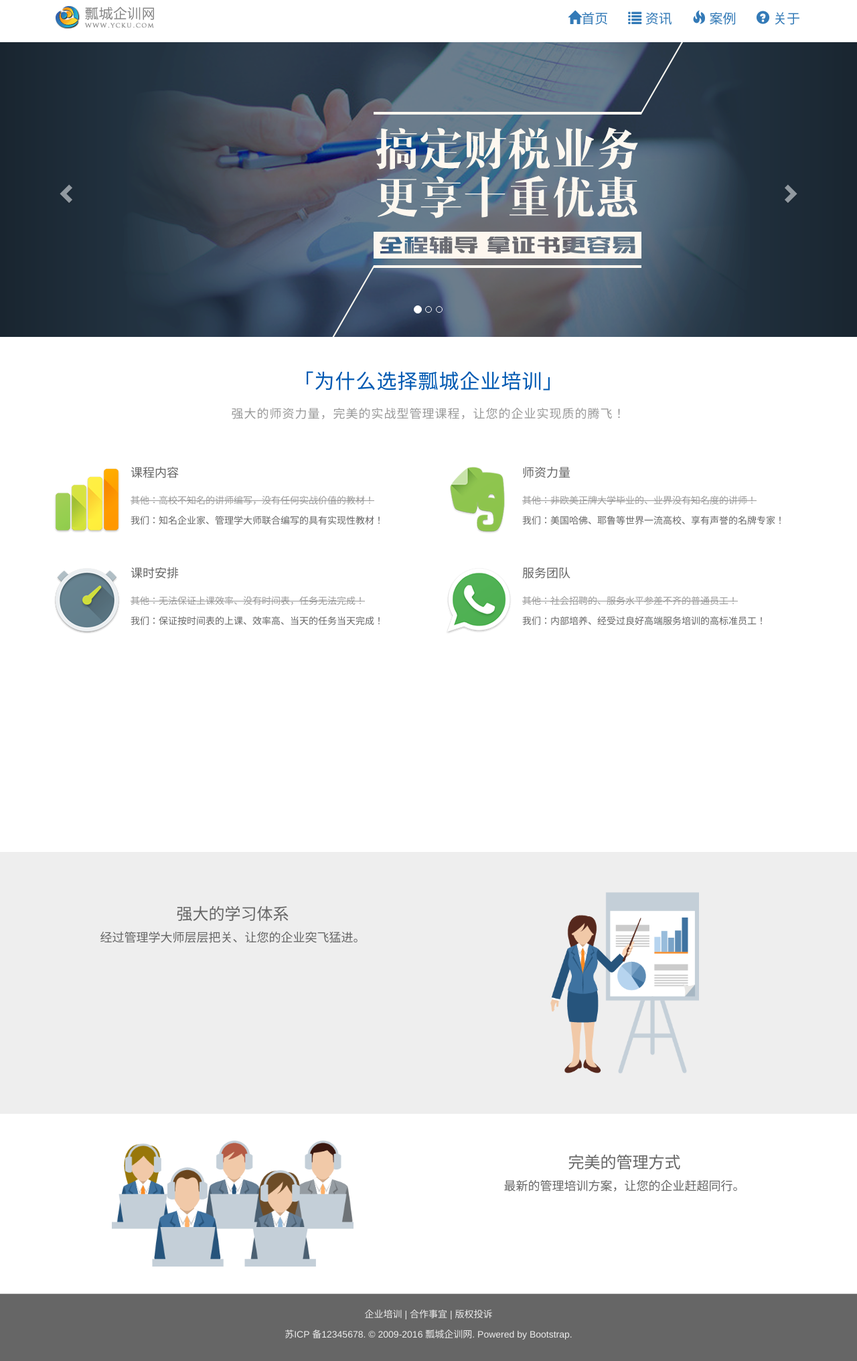
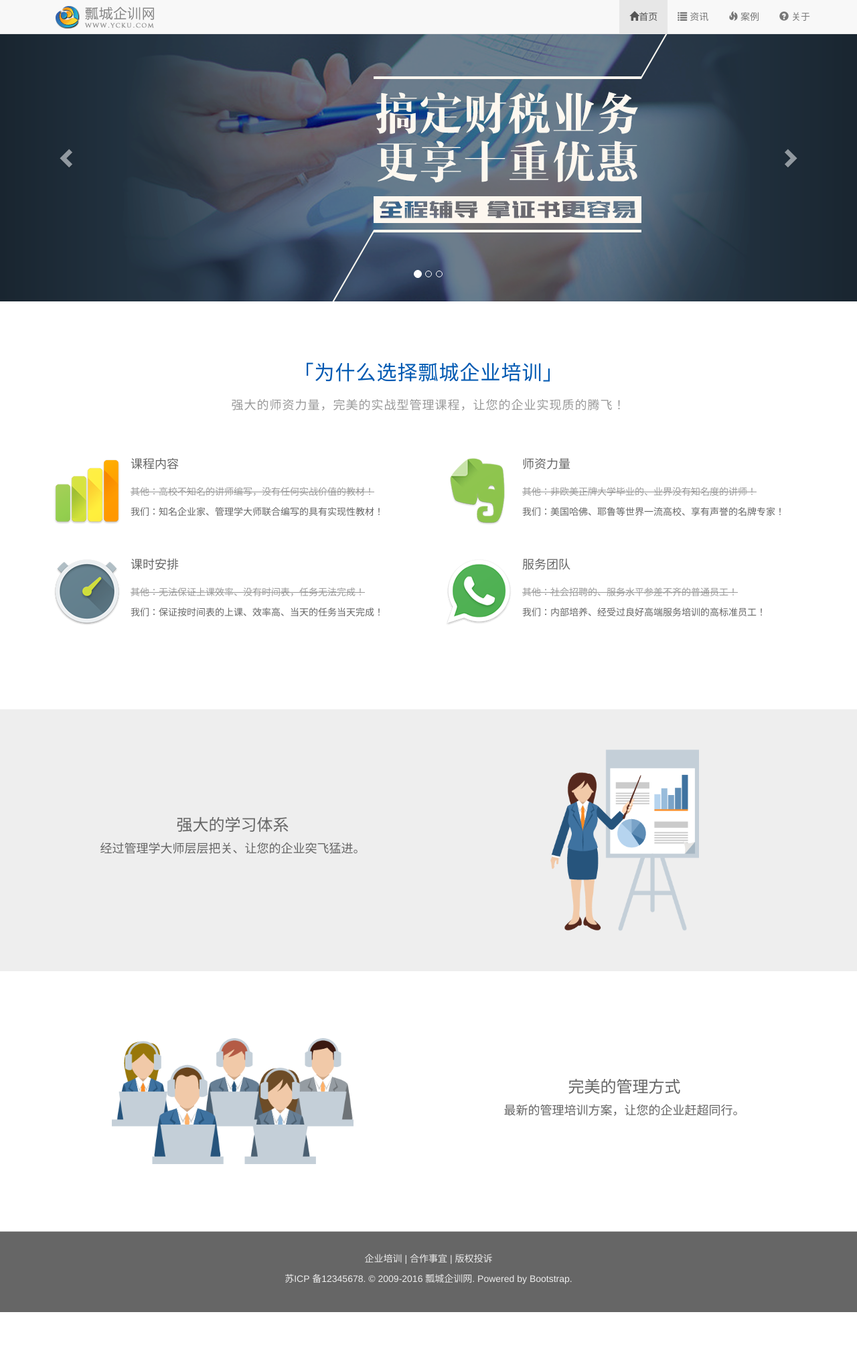
Before and after one commit to y992/y992.github.io, a plain HTML site: page homepage/index.html in a window 1280 px wide. Shown: the whole page at 67% size. After the commit the page ends 1989 px from the top, so only its background shows below. Drawn offline with nearby package versions, Linux system fonts and the light colour scheme.

Commit message:
homepage tab1-2-3

```diff
--- a/homepage/css/homepage.css
+++ b/homepage/css/homepage.css
@@ -21,6 +21,7 @@ body {
 	text-align: center;
 	letter-spacing: 1px;
 	color: #0059b2;
+	margin-top: 60px;
 }
 .tab-p {
 	font-size: 15px;
@@ -78,17 +79,19 @@ body {
 	background-color: #eee;
 	padding: 60px 20px;
 	text-align: center;
-	margin-top: 300px;
-
+	margin-top: 100px;
 }
+.tab2 h3{margin-top: 100px ;}
 .tab2 img {
 	width: 40%;
 	height: 40%;
 }
-.tab3 {
+.tab3{
 	padding: 60px 20px;
 	text-align: center;
+	margin:60px  auto;
 }
+.tab3 h3{margin-top: 60px;}
 .tab3 img {
 	width: 65%;
 	height: 65%;
@@ -96,7 +99,7 @@ body {
 #footer {
 	background-color: #666;
 	border-top: 1px solid #ccc;
-	padding: 20px;
+	padding: 30px;
 	text-align: center;
 	color: #eee;
 }
--- a/homepage/index.html
+++ b/homepage/index.html
@@ -9,9 +9,12 @@
 		<link rel="stylesheet" href="css/homepage.css"
 	</head>
 	<body>
-			<nav class="navber navber-default navber-fixed-top">
+			<!--<nav class="navber navber-default navber-fixed-top">
 				<div class="container">
-					<div class="nav-header">
+					<div class="nav-header">-->
+				<nav class="navbar navbar-default navbar-fixed-top">
+					<div class="container">
+						<div class="navbar-header">
 						<a href="#" class="navbar-brand" style="padding: 0;margin: 0;"><img src="img/imags/logo.png" alt="瓢城企训网"></a>
 						<button type="button" class="navbar-toggle" data-toggle="collapse" data-target=".navbar-responsive-collapse">
 						<span class="sr-only">切换导航</span>
@@ -21,7 +24,7 @@
 						</button>
 					</div>
 					<div class="collapse navbar-collapse" id="navbar-collapse">
-						<ul class="nav navbar-nav navbar-right " style="margin-top:0px;font-size: 20px;">
+						<ul class="nav navbar-nav navbar-right " style="margin-top:0px;">
 							 <li class="active">
 							 	<a href="#"><span class="glyphicon glyphicon-home"></span>首页</a>
 							 </li>
@@ -119,7 +122,6 @@
 						</div>
 					</div>
 				</div>
-		</div>
 			<div class="tab2">
 				<div class="container">
 					<div class="row">
@@ -139,7 +141,7 @@
 						<div class="col-md-6 col-sm-6">
 							<img src="img/imags/tab3.png" class="auto img-responsive center-block" alt="">
 						</div>
-					<div class="text col-md-6 col-sm-6">
+						<div class="text col-md-6 col-sm-6 ">
 							<h3>完美的管理方式</h3>
 							<p>最新的管理培训方案，让您的企业赶超同行。</p>
 						</div>
@@ -156,8 +158,8 @@
 //		$(function () {
 			//轮播自动播放
 			$('#myCarousel').carousel({
-				//自动4秒播放
-				interval : 4000,
+				//自动2秒播放
+				interval : 3000,
 			});
 			$(window).load(function () {
 				$('.text').eq(0).css('margin-top', ($('.auto').eq(0).height() - $('.text').eq(0).height()) / 2 + 'px');
@@ -165,6 +167,7 @@
 			$(window).resize(function() {
 				$('.text').eq(0).css('margin-top', ($('.auto').eq(0).height() - $('.text').eq(0).height()) / 2 + 'px');
 			});
+//
 			$(window).load(function () {
 				$('.text').eq(1).css('margin-top', ($('.auto').eq(1).height() - $('.text').eq(1).height()) / 2 + 'px');
 			});
@@ -172,6 +175,19 @@
 				$('.text').eq(1).css('margin-top', ($('.auto').eq(1).height() - $('.text').eq(1).height()) / 2 + 'px');
 			});
 
+//			$(window).load(function () {
+//				$('.text').eq(2).css('margin-top', ($('.auto').eq(2).height() - $('.text').eq(2).height()) / 2 + 'px');
+//			});
+//			$(window).resize(function() {
+//				$('.text').eq(2).css('margin-top', ($('.auto').eq(2).height() - $('.text').eq().height()) / 2 + 'px');
+//			});
+//			$(window).load(function () {
+//				$('.text').eq(3).css('margin-top', ($('.auto').eq(3).height() - $('.text').eq(3).height()) / 2 + 'px');
+//			});
+//			$(window).resize(function() {
+//				$('.text').eq(3).css('margin-top', ($('.auto').eq(3).height() - $('.text').eq(3).height()) / 2 + 'px');
+//			});
+
 //		})
 	</script>
   	<script src="https://code.jquery.com/jquery-3.1.1.min.js"></script>
```
Also changed, not shown: html/Css3Animation.html (+2 -2 lines), index.html (+5 -5 lines), img/home_email.png (added), img/home_phone.png (added), 1 other file. Lines whose indentation alone changed are shown as unchanged.
